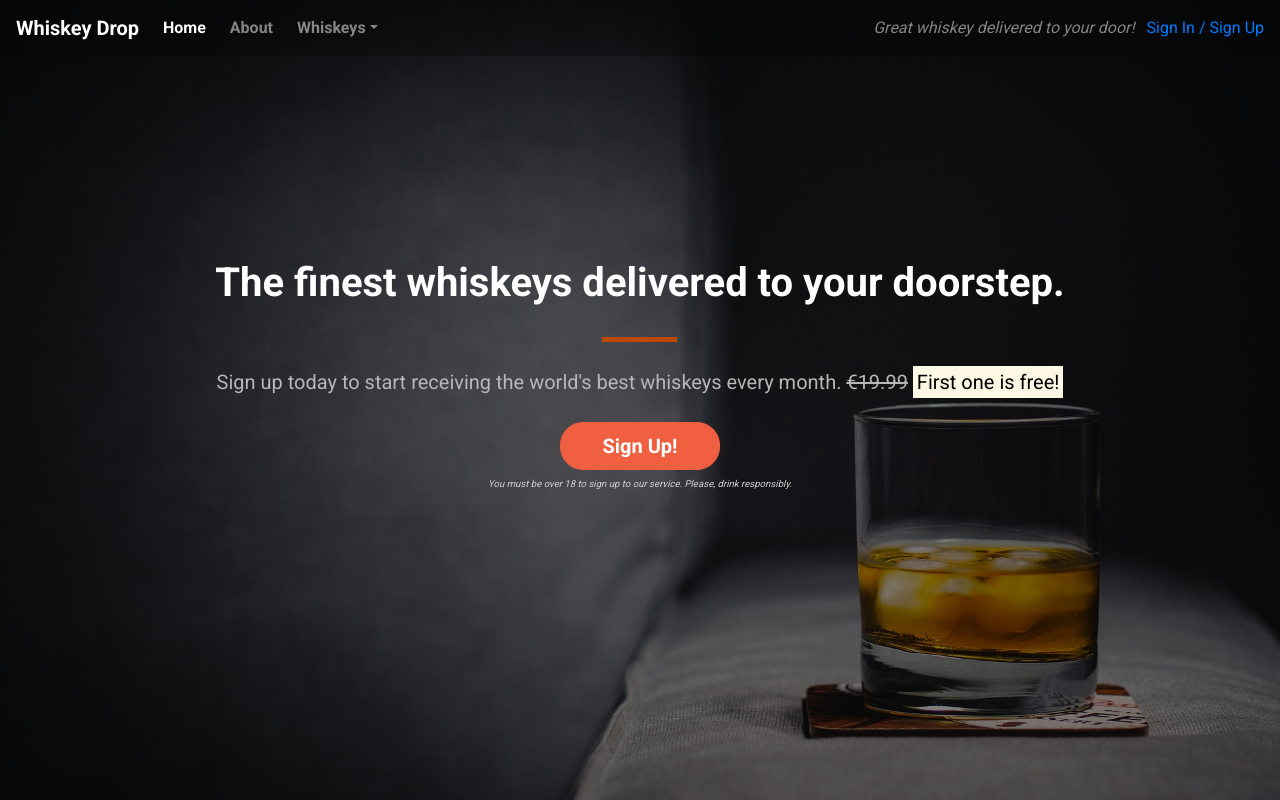
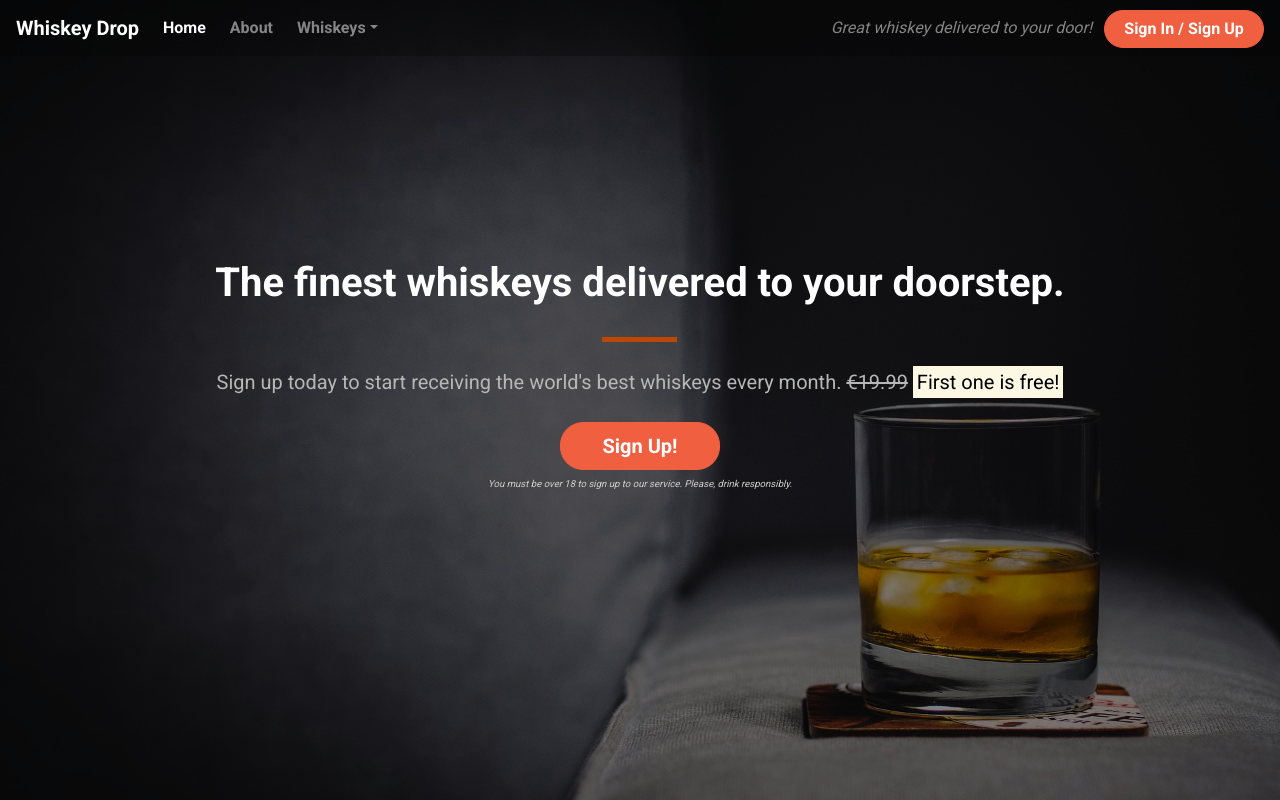
Before and after one commit to kashinak/Whiskey-Drop, a plain HTML site: page index.html in a window 1280 px wide. Shown: the top 800 px of the page. Drawn offline with nearby package versions, Linux system fonts and the light colour scheme.

Commit message:
add btn btn--cta and btn--red classes to sign in sign up button in upper right corner of navabr to allow it to be styled the same as sign up button in callout section so they match styles

```diff
--- a/index.html
+++ b/index.html
@@ -34,7 +34,7 @@
             </div>
             <div class="d-none d-md-block">
                 <p class="navbar-text my-auto mr-2"><i>Great whiskey delivered to your door!</i></p>
-                <a href="/login">Sign In / Sign Up</a>
+                <a href="/login" class="btn btn--cta btn--red">Sign In / Sign Up</a>
             </div>
         </nav>
     </div>
```
